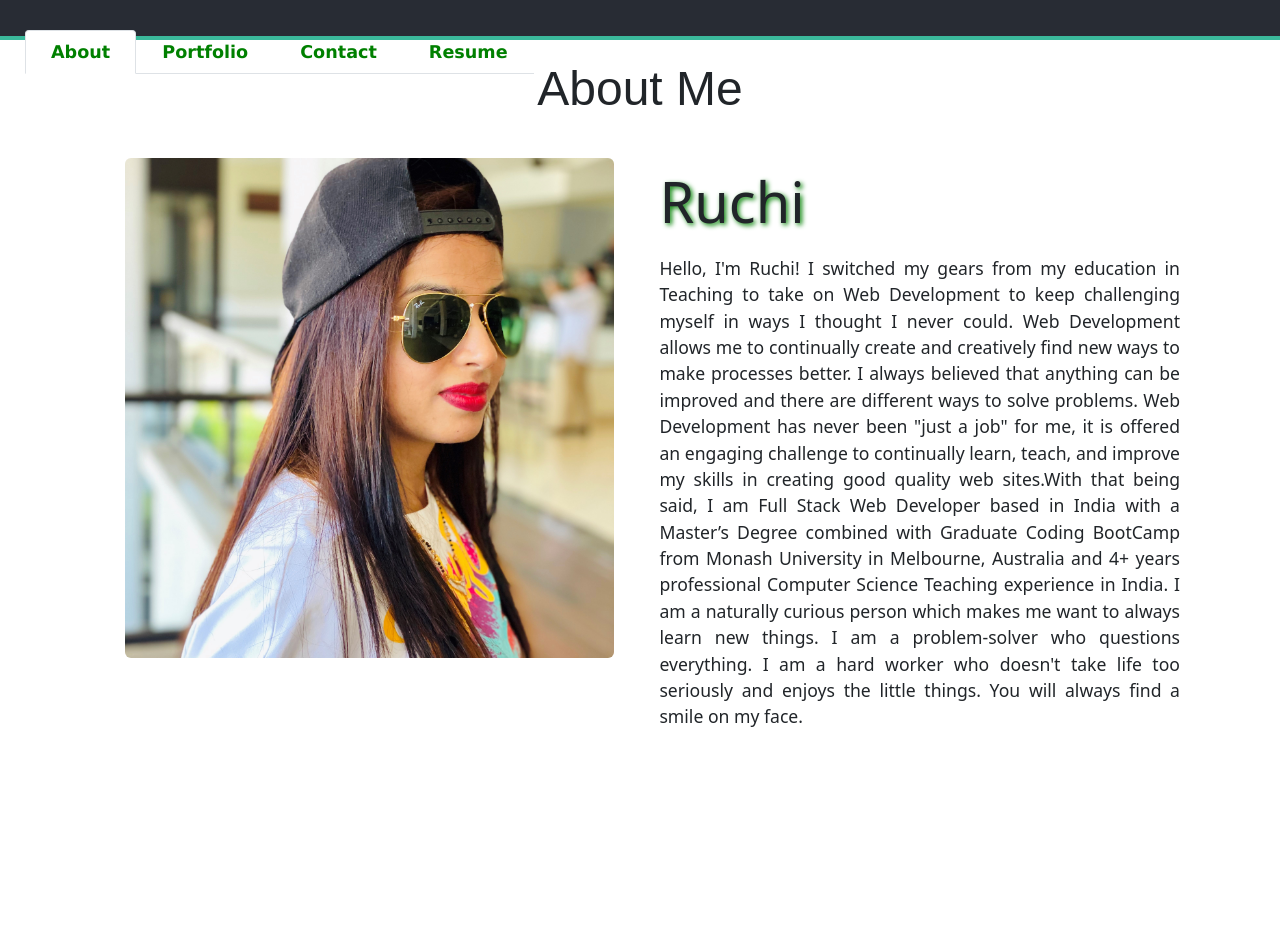
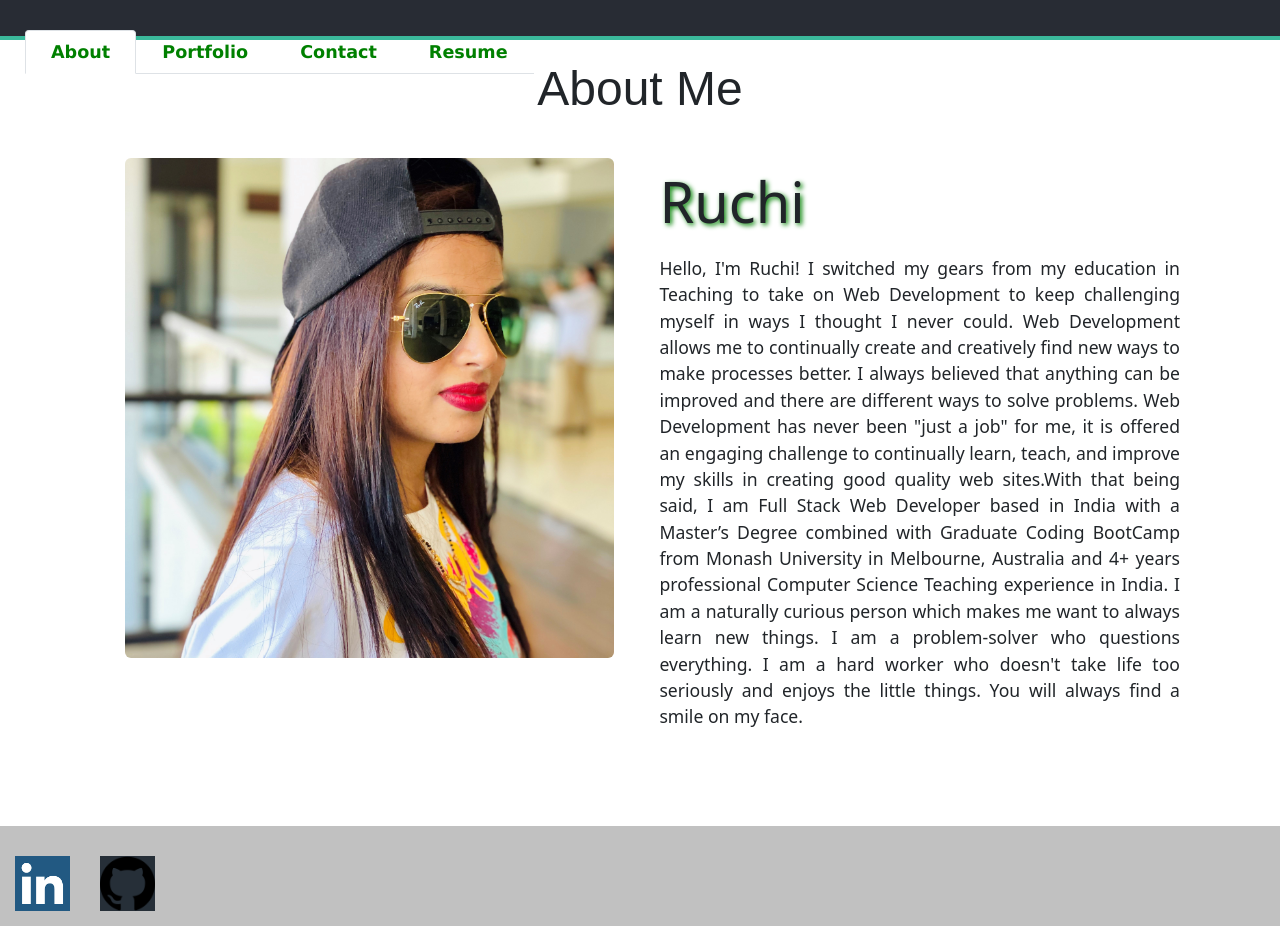
Before and after one commit to Ruchi479/react-portfolio, a React (Create React App) app: page / in a window 1280 px wide. Before the commit the page ends 826 px from the top, so only its background shows below. Built offline with nearby package versions, Linux system fonts and the light colour scheme.

Commit message:
working on footer style

```diff
--- a/src/components/Footer.js
+++ b/src/components/Footer.js
@@ -1,17 +1,29 @@
 import React from 'react';
-import { FontAwesomeIcon } from '@fortawesome/react-fontawesome';
-import { faGithubSquare, faLinkedin } from '@fortawesome/free-brands-svg-icons';
-import '../../styles/Aboutme.css';
+import '../styles/Footer.css';
+
 
 const styles ={
     footerPage: {
         background: '#c1c1c1',
-        padding: '70px 0 50px 0',
+        padding: '30px 0 15px 0',
         position: 'relative',
+        display:'block',
+    },
+
+    footerNote: {
+        background: '#262f38',
+        cursor: 'pointer',
+        height: '55px',
+        margin: '0 15px',
+        overflow:'hidden',
+        position: 'relative',
+        textAlign: 'center',
+        width:'55px',
+        transition: 'background 0.3s, color 0.3s, box-shadow 0.3s, transform 0.3s',
     },
 }
 
-function Footer() {
+export default function Footer() {
     return (
     // <div className="page-footer" id="footer">
     //     <a href="https://github.com/Ruchi479"><img src="https://img.icons8.com/ios/80/000000/github.png" alt="github-logo" class="icon"/></a>
@@ -21,19 +33,16 @@ function Footer() {
     // <a href ="#homeP"><i class="fas fa-angle-double-up arrow pagelink"></i></a>
 
 
-    <div className="icon-wrap flex row footer" style={styles.footerPage}>
-        <a href="https://www.linkedin.com/in/ruchi-saini-007/" target="_blank">
-            <div className="flex icon" id="icon-2">
-                <FontAwesomeIcon icon={faLinkedin}/>
+        <div className="footerPage" style={styles.footerPage}>
+            <div>
+                <a href="https://www.linkedin.com/in/ruchi-saini-007/" target="_blank">
+                    <img src={require("./assets/linkedin.png")} alt="github" className="footerNote" style={styles.footerNote}/>
+                </a>
+
+                <a href="https://github.com/Ruchi479" target="_blank">
+                    <img src={require("./assets/github.png")} alt="github" className="footerNote" style={styles.footerNote}/>
+                </a>
             </div>
-        </a>
-        <a href="https://github.com/Ruchi479" target="_blank">
-            <div className="flex icon" id="icon-3">
-                <FontAwesomeIcon icon={faGithubSquare}/>
-            </div>
-        </a>
-    </div>
-    )
+        </div>
+    );
 }
-
-export default Footer;
--- a/src/components/PortfolioContainer.js
+++ b/src/components/PortfolioContainer.js
@@ -1,6 +1,6 @@
 import React, { useState } from 'react';
 import NavTabs from './NavTabs';
-//import Footer from './Footer';
+import Footer from './Footer';
 import Resume from './pages/Resume';
 import About from './pages/About';
 import Portfolio from './pages/Portfolio';
@@ -32,6 +32,7 @@ export default function PortfolioContainer() {
       <NavTabs currentPage={currentPage} handlePageChange={handlePageChange} />
       {/* Here we are calling the renderPage method which will return a component  */}
       {renderPage()}
+      <Footer/>
     </div>
   );
 }
--- a/src/styles/Footer.css
+++ b/src/styles/Footer.css
@@ -0,0 +1,25 @@
+.footer{
+    /* background: #1b212f; */
+    background: #c1c1c1;
+    padding: 70px 0 50px 0;
+    position: relative;
+}
+
+.footerPage img{
+    background: #262f38;
+    cursor:pointer;
+    font-size: 18pt;
+    height: 55px;
+    margin: 0 15px;
+    overflow:hidden;
+    position:relative;
+    text-align: center;
+    transition: background 0.3s, color 0.3s, box-shadow 0.3s, transform 0.3s;
+    width:55px;
+}
+.footerPage a img:hover{
+    background: #04c2c9;
+    box-shadow: 0 0 0 3px rgb(4 94 201 / 10%);
+    transform: scale(0.9);
+    justify-content: center;
+}
```
Also changed, not shown: src/components/assets/github.png (added), src/components/assets/linkedin.png (added).
